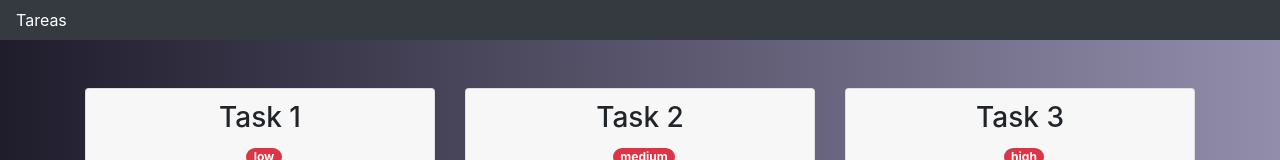
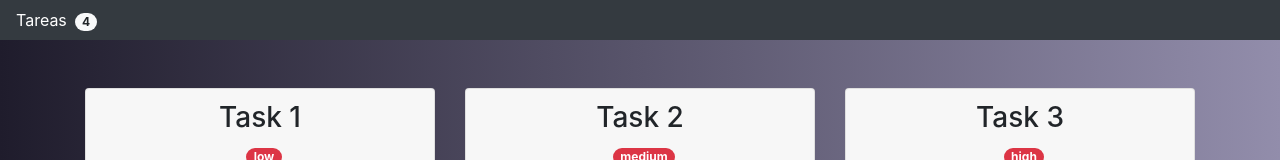
Before and after one commit to vivianachoque/to-do-app, a React (Create React App) app: page / in a window 1280 px wide. Shown: the top 160 px of the page. Built offline with nearby package versions, Linux system fonts and the light colour scheme.

Commit message:
agrego contador de tareas

```diff
--- a/src/App.js
+++ b/src/App.js
@@ -35,6 +35,7 @@ class App extends Component {
         <nav className="navbar navbar-dark bg-dark">
           <a href="" className="text-white">
             Tareas
+            <span className="badge badge-pill badge-light ml-2"> {this.state.todos.length}</span>
           </a>
         </nav>
         <div className="container">
```
